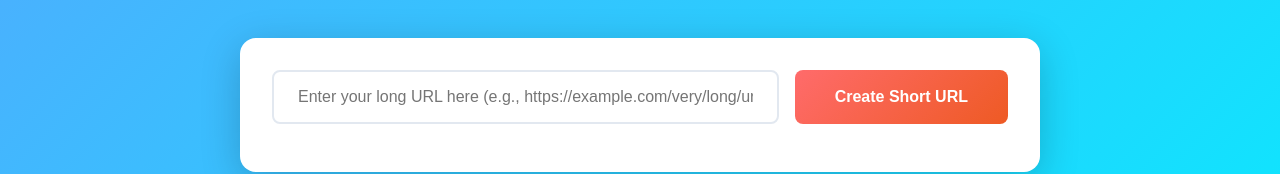
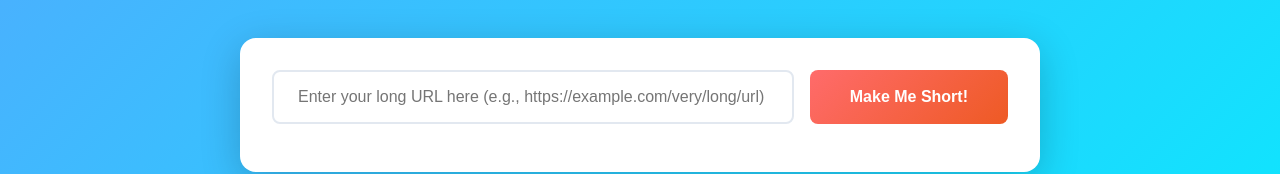
Before and after one commit to Simeon-Azeh/shortifyaf, a React app in the folder frontend/: page / in a window 1280 px wide. Shown: the part 170-344 px from the top of the page. Built offline with nearby package versions, Linux system fonts and the light colour scheme; no server answers; the HTML template or start-up script is replaced by a standard one.

Commit message:
updated button text

```diff
--- a/frontend/src/components/HomePage.jsx
+++ b/frontend/src/components/HomePage.jsx
@@ -132,7 +132,7 @@ const HomePage = () => {
                             {loading ? (
                                 <span className="loading-spinner"></span>
                             ) : (
-                                'Create Short URL'
+                                'Make Me Short!'
                             )}
                         </button>
                     </div>
```
